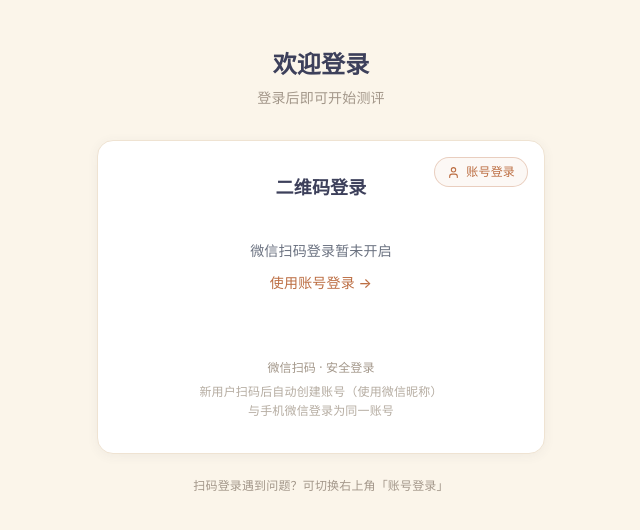
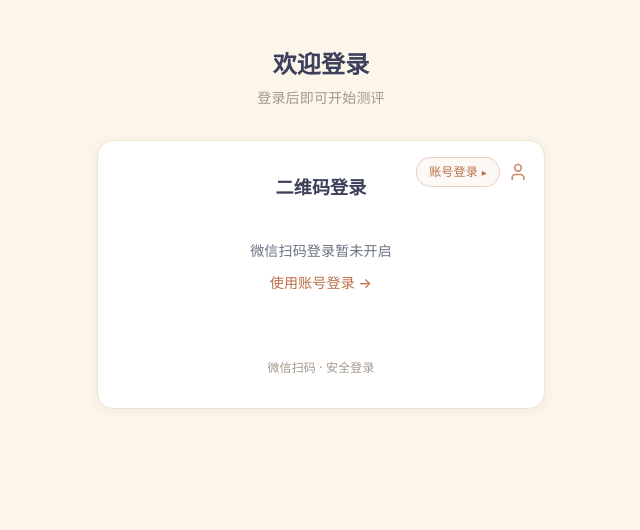
Before and after one commit to sunking18/xunxinli-assessment, a React (Vite) app in the folder client/: page /login in a window 1280 px wide. Shown: the top 530 px of the page, without its empty margins (319-959 px from the left). Built offline with nearby package versions, Linux system fonts and the light colour scheme; no server answers.

Commit message:
style: 登录页去掉提示文案，右上角切换按钮改为账号登录+小三角样式

```diff
--- a/client/src/pages/Login.tsx
+++ b/client/src/pages/Login.tsx
@@ -187,21 +187,19 @@ export default function Login() {
         <div className="card relative overflow-hidden p-8">
           {/* 右上角切换：二维码登录 ⇄ 账号登录 */}
           {showToggle && (
-            <button
-              type="button"
-              onClick={toggleView}
-              className="absolute right-4 top-4 flex items-center gap-1.5 rounded-full border border-primary/30 bg-primary/5 px-3 py-1.5 text-xs font-medium text-primary transition hover:bg-primary/10"
-            >
-              {view === 'account' ? (
-                <>
-                  <IconQrCode size={13} /> 扫码登录
-                </>
-              ) : (
-                <>
-                  <IconUser size={13} /> 账号登录
-                </>
-              )}
-            </button>
+            <div className="absolute right-4 top-4 flex items-center gap-2">
+              <button
+                type="button"
+                onClick={toggleView}
+                className="flex items-center gap-1 rounded-full border border-primary/30 bg-primary/5 px-3 py-1.5 text-xs font-medium text-primary transition hover:bg-primary/10"
+              >
+                {view === 'account' ? '扫码登录' : '账号登录'}
+                <span aria-hidden className="text-[10px] leading-none">▸</span>
+              </button>
+              <span className="text-primary/80">
+                {view === 'account' ? <IconQrCode size={20} /> : <IconUser size={20} />}
+              </span>
+            </div>
           )}
 
           {error && (
@@ -244,11 +242,6 @@ export default function Login() {
               )}
 
               <p className="mt-6 text-xs text-text-muted">微信扫码 · 安全登录</p>
-              <p className="mt-1.5 text-center text-xs leading-relaxed text-text-muted/80">
-                新用户扫码后自动创建账号（使用微信昵称）
-                <br />
-                与手机微信登录为同一账号
-              </p>
             </div>
           )}
 
@@ -312,10 +305,6 @@ export default function Login() {
             </form>
           )}
         </div>
-
-        <p className="mt-6 text-center text-xs text-text-muted">
-          扫码登录遇到问题？可切换右上角「账号登录」
-        </p>
       </div>
     </div>
   );
```
